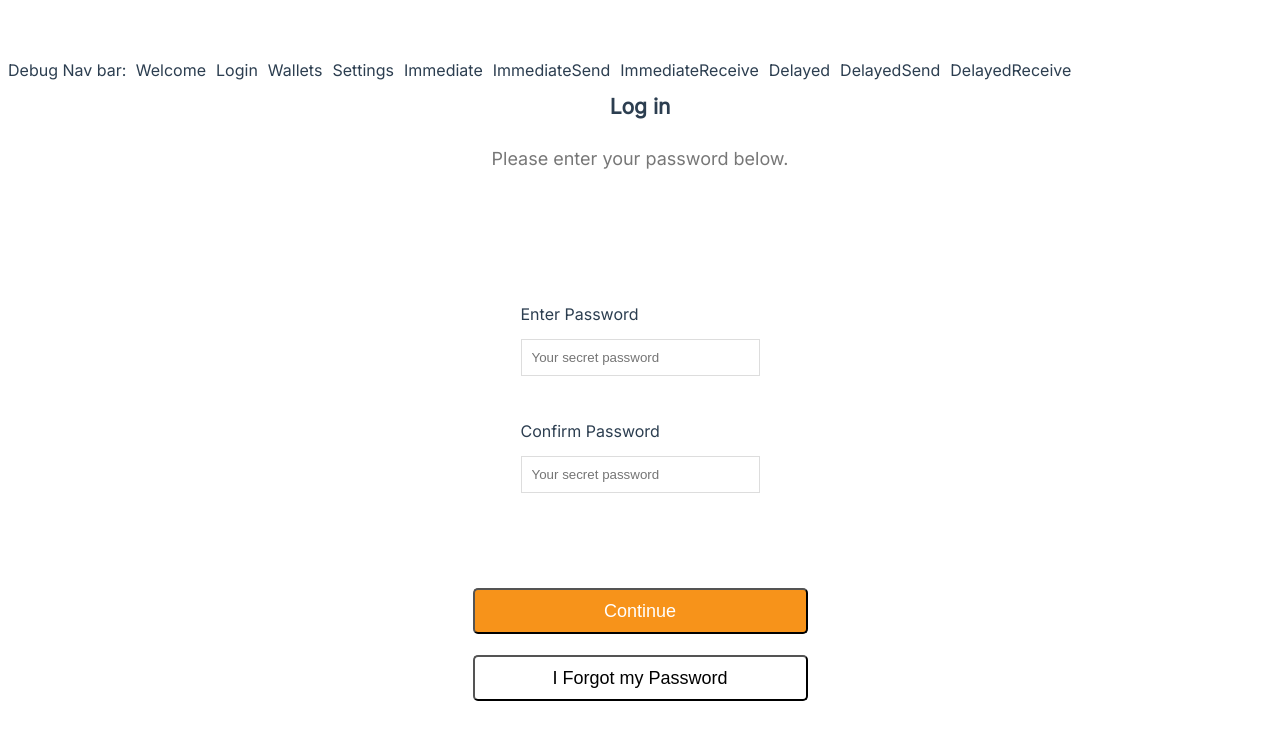
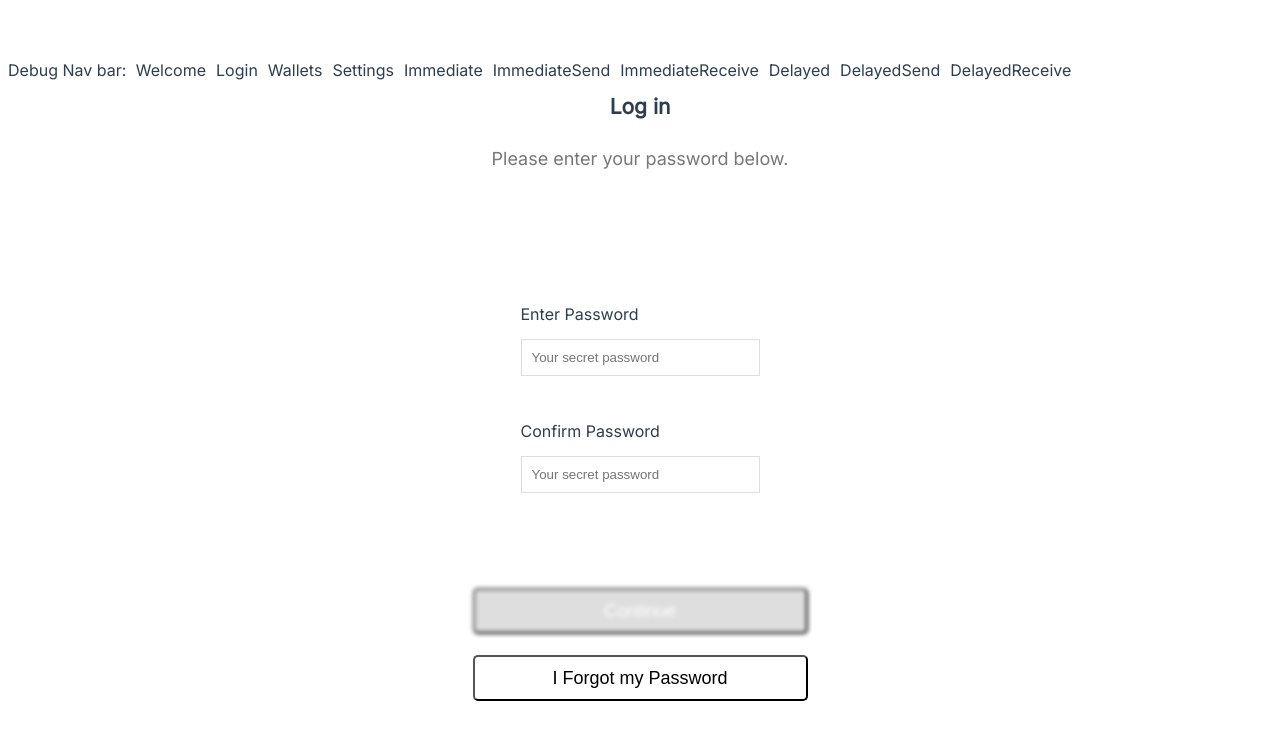
Before and after one commit to epiccurious/arctica-frontend, a Vue app: page /login in a window 1280 px wide. Shown: the top 740 px of the page. Built offline with nearby package versions, Linux system fonts and the light colour scheme.

Commit message:
created a dynamic button which only allows the user to click continue if/when the two password fields match, tweaked styling

```diff
--- a/src/App.vue
+++ b/src/App.vue
@@ -78,6 +78,19 @@ export default {
   font-size: 18px;
   line-height: 18px;
 }
+.btn3 {
+  background: #DEDEDE;
+  box-shadow: 0px 4px 4p rgba(0, 0, 0, 0.25);
+  filter: blur(2px);
+  -webkit-filter: blur(2px);
+  border-radius:5px;
+  color: #FFFFFF;
+  width: 335px;
+  height: 46px;
+  font-size: 18px;
+  line-height: 18px;
+  font-weight: 500;
+}
 .btn_container{
   display: flex;
   flex-direction: column;
@@ -86,14 +99,6 @@ export default {
   padding: 0px;
   gap: 21px;
 }
-/* .form_container{
-  display: flex;
-  flex-direction: column;
-  justify-content: center;
-  align-items: center;
-  padding: 0px;
-  gap: 21px;
-} */
 #nav a{
   padding:5px;
 }
--- a/src/views/Login.vue
+++ b/src/views/Login.vue
@@ -4,19 +4,22 @@
             <div class="form_container">
                 <form>
                     <label>Enter Password</label>
-                   <br><input type="password" required placeholder="Your secret password">
+                   <br><input v-model="password1" type="password" required placeholder="Your secret password">
 
                     <br><label>Confirm Password</label>
-                   <br><input type="password" required placeholder="Your secret password">
+                   <br><input v-model="password2" type="password" required placeholder="Your secret password">
                 </form>
                 <div class="btn_container">
-                    <button @click="login()" class="btn">Continue</Button>
+                    <button v-if="password1 == password2 && password1 != '' && password2 != '' " @click="login()" class="btn">Continue</Button>
+                    <button v-else @click="login()" class="btn3">Continue</Button>
                     <button @click="passwordRecovery()" class="btn2">I Forgot my Password</button>
                 </div>
             </div>
 
 </div>
 </template>
+
+<!-- Currently, the two passwords inputs just need to match in order for the user to login -->
 
 <script>
 import Header from '@/components/Header'
@@ -28,12 +31,19 @@ export default {
     },
     methods: {
         login(){
-            console.log('Login Clicked')
+            this.$router.push({ path: '/wallets' })
         },
         passwordRecovery(){
             console.log('Password Recovery Clicked')
         },
     },
+ computed: {},
+ data(){
+     return{
+         password1: '',
+         password2: ''
+     }
+ }
 }
 </script>
 
```
